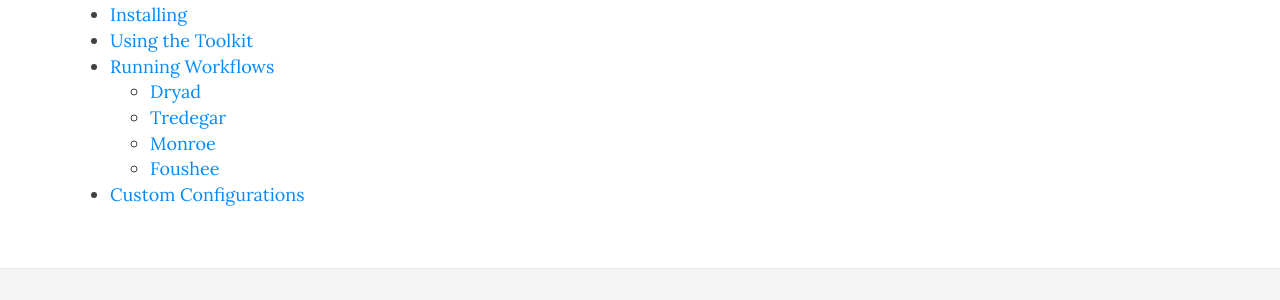
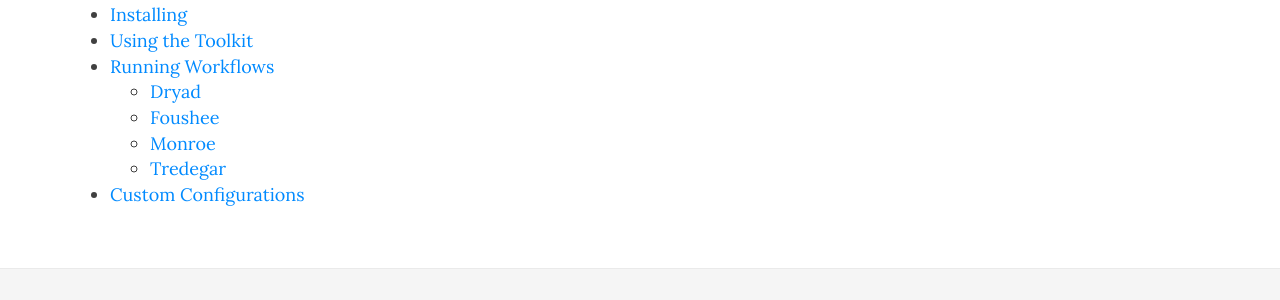
Before and after one commit to StaPH-B/staphb_toolkit, a Jekyll site: the page built from docs/index.md, in a window 1280 px wide and 900 px high, scrolled down 575 px. Shown: the part 398-698 px from the top of the window. Built offline with Jekyll 4.4.1, drawn with Linux system fonts in a browser that asks for light colours; nearby versions of some CDN libraries; some of the changed lines change nothing that is shown.

Commit message:
fixed links

```diff
--- a/docs/_config.yml
+++ b/docs/_config.yml
@@ -32,6 +32,8 @@ navbar-links:
     - Custom Configurations: "configs"
   Workflows:
     - Dryad: "workflow_docs/dryad"
+    - Foushee: "workflow_docs/foushee"
+    - Monroe: "workflow_docs/monroe"
     - Tredegar: "workflow_docs/tredegar"
     - Contributing Workflows: "contributing"
 
--- a/docs/index.md
+++ b/docs/index.md
@@ -17,7 +17,7 @@ This tool was developed and tested for use on an Ubuntu/Debian OS. However, the
   * [Using the Toolkit](/using_tk)
   * [Running Workflows](/workflows)
     - [Dryad](/workflow_docs/dryad)
+    - [Foushee](/workflow_docs/foushee)
+    - [Monroe](/workflow_docs/monroe)
     - [Tredegar](/workflow_docs/tredegar)
-    - [Monroe](/workflow_docs/monroe)
-    - [Foushee](/workflow_docs/foushee)
   * [Custom Configurations](/configs)
```
